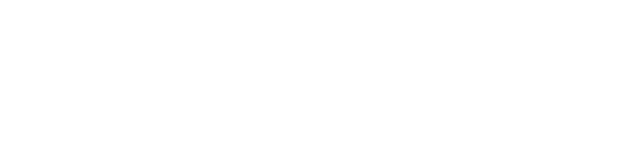
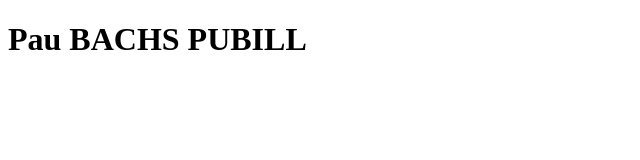
Before and after one commit to Paubp06/Paubp06.github.io, a plain HTML site: page index.html in a window 1280 px wide. Shown: the whole page, without its empty margins (0-640 px from the left). Drawn offline with Linux system fonts and the light colour scheme.

Commit message:
Update index.html

```diff
--- a/index.html
+++ b/index.html
@@ -7,6 +7,6 @@
     <title>Pau BACHS PUBILL</title>
 </head>
 <body>
-
+    <h1>Pau BACHS PUBILL</h1>
 </body>
 </html>
```
